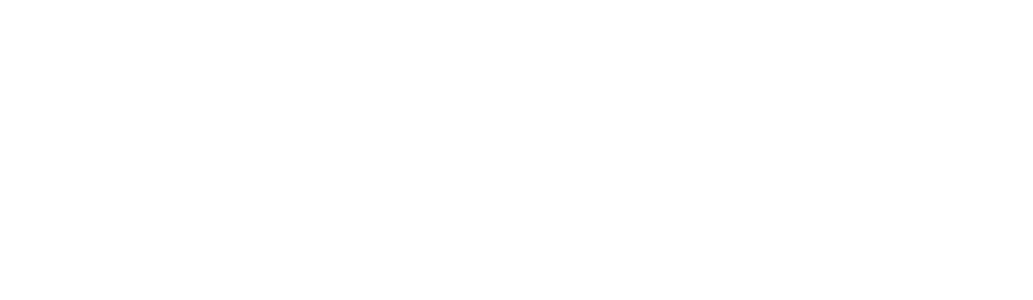
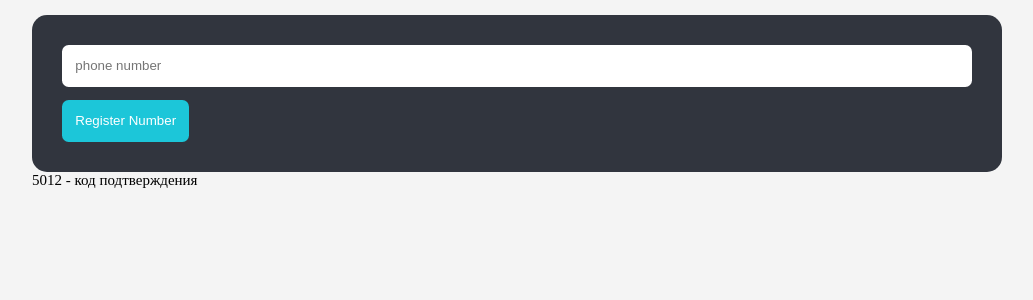
Before and after one commit to Parczynski/fake_sms_gate, a React (Vite) app: page / in a window 1280 px wide. Shown: the top 300 px of the page, without its empty margins (123-1156 px from the left). Built offline with nearby package versions, Linux system fonts and the light colour scheme.

Commit message:
feat: add markup

```diff
--- a/src/App.tsx
+++ b/src/App.tsx
@@ -1,9 +1,15 @@
+import { Messages } from './components/messages'
+import { Registration } from './components/registration'
+
 function App() {
 
 
   return (
     <>
-
+      <div className="container">
+        <Registration />
+        <Messages />
+      </div>
     </>
   )
 }
--- /dev/null
+++ b/src/components/messages.tsx
@@ -0,0 +1,11 @@
+import { FC } from 'react';
+
+export const Messages: FC = () => {
+	return (
+		<div>
+			<div className="message">
+				5012 - код подтверждения
+			</div>
+		</div>
+	)
+}
--- /dev/null
+++ b/src/components/registration.tsx
@@ -0,0 +1,13 @@
+import { FC } from 'react';
+
+export const Registration: FC = () => {
+
+
+
+	return (
+		<form id="registration">
+			<input type="tel" name="phone" id="" placeholder='phone number' />
+			<button>Register Number</button>
+		</form>
+	)
+}
--- a/src/index.scss
+++ /dev/null
@@ -1,4 +0,0 @@
-* {
-    margin:0;
-    padding:0;
-}
--- a/src/main.tsx
+++ b/src/main.tsx
@@ -1,7 +1,7 @@
 import React from 'react'
 import ReactDOM from 'react-dom/client'
 import App from './App.tsx'
-import './index.scss'
+import './styles/index.scss'
 
 ReactDOM.createRoot(document.getElementById('root')!).render(
   <React.StrictMode>
--- /dev/null
+++ b/src/styles/index.scss
@@ -0,0 +1,17 @@
+@import "./registration.scss";
+* {
+    margin:0;
+    padding:0;
+}
+html {
+    background-color:#f4f4f4;
+    font-size:15px;
+}
+
+.container {
+    width:1000px;
+    max-width:100%;
+    box-sizing: border-box;
+    padding:1em;
+    margin:0 auto;
+}
--- /dev/null
+++ b/src/styles/registration.scss
@@ -0,0 +1,22 @@
+#registration {
+	padding:2em;
+	background-color: #31353e;
+	border-radius:1em;
+
+	input[type="tel"] {
+		box-sizing: border-box;
+		padding:1em;
+		width:100%;
+		border:none;
+		outline: none;
+		border-radius: .5em;
+		margin-bottom:1em;
+	}
+	button {
+		background:#1cc6d9;
+		padding:1em;
+		border-radius:.5em;
+		border:none;
+		color:#fff;
+	}
+}
```
